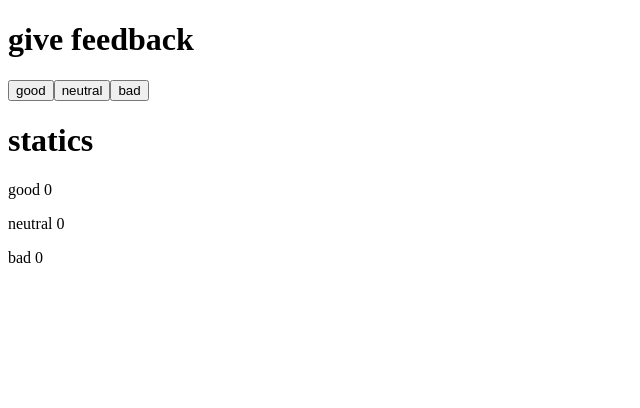
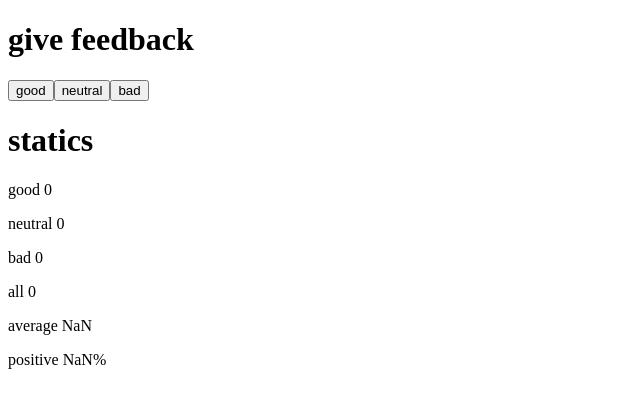
Before and after one commit to marcos-davi/FullStackOpen, a React (Vite) app in the folder part1/unicafe/: page / in a window 1280 px wide. Shown: the top 408 px of the page, without its empty margins (0-640 px from the left). Built offline with nearby package versions, Linux system fonts and the light colour scheme.

Commit message:
1.7: unicafe, step 2

```diff
--- a/part1/unicafe/src/App.jsx
+++ b/part1/unicafe/src/App.jsx
@@ -15,6 +15,9 @@ const App = () => {
        setState(state + 1)    }
    return setToState
   }
+   const all = good + bad + neutral
+   const average = () => (good - bad) / all
+   const positive = () => (good / all) * 100 + '%'
 
   return (
     <div>
@@ -26,6 +29,9 @@ const App = () => {
      <Static text='good' state={good} />
      <Static text='neutral' state={neutral} />
      <Static text='bad' state={bad} />
+     <Static text='all' state={all} />
+     <Static text='average' state={average()} />
+     <Static text='positive' state={positive()} />
     </div>
   )
 }
```
